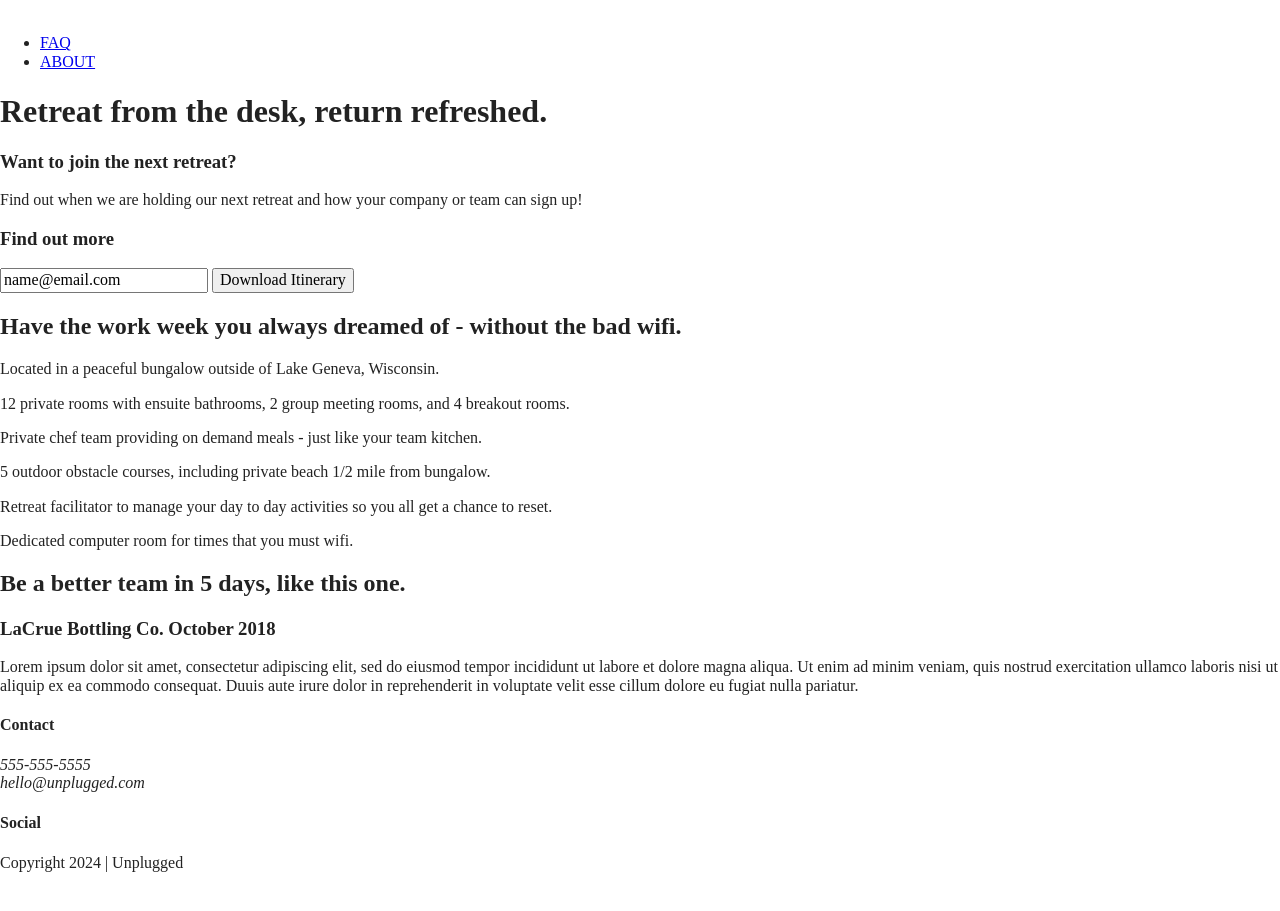
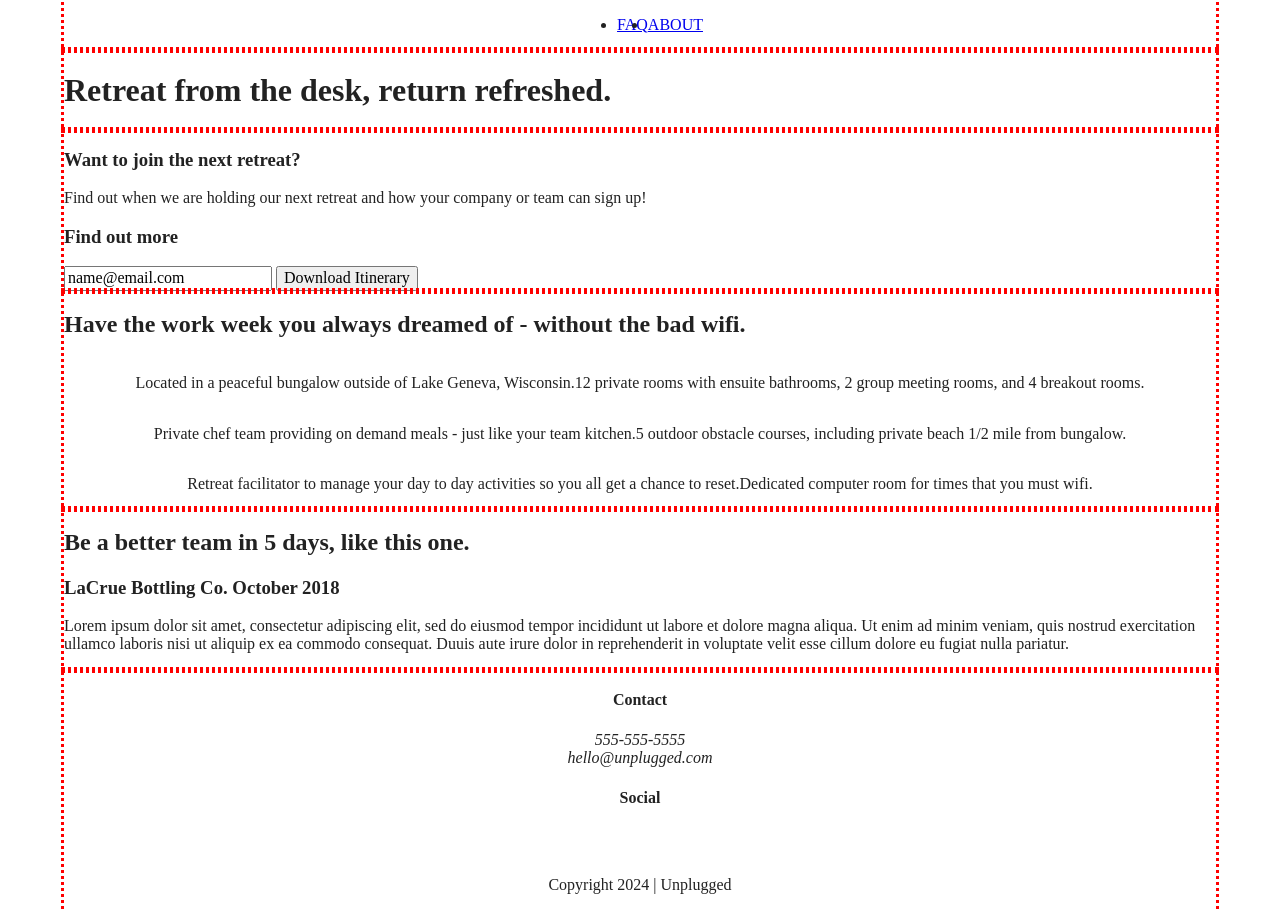
Before and after one commit to Margo-N/unplugged-retreat-website-project, a website built with Parcel: page index.html in a window 1280 px wide. Before the commit the page ends 888 px from the top, so only its background shows below. Built offline with nearby package versions, Linux system fonts and the light colour scheme.

Commit message:
Styled the layout with Flexbox

```diff
--- a/css/main.css
+++ b/css/main.css
@@ -86,7 +86,110 @@ textarea {
 /* ==========================================================================
    Author's custom styles
    ========================================================================== */
+.content-wrapper {
+  outline: 3px dotted red;
+  width: 90%;
+}
 
+/***---Base Header - Footer Styles---***/
+header {
+  display: flex;
+  justify-content: center;
+}
+
+header .content-wrapper {
+  display: flex;
+  justify-content: center;
+  align-items: center;
+  flex-flow: row wrap;
+}
+
+header nav ul {
+  display: flex;
+  justify-content: space-around;
+}
+
+footer {
+  display: flex;
+  flex-direction: column;
+  align-items: center;
+  text-align: center;
+}
+
+footer .social-icons {
+  display: flex;
+  justify-content: space-around;
+  align-items: center;
+}
+
+footer .social-icons p {
+  display: flex;
+  justify-content: center;
+  align-items: center;
+}
+
+/***---Mobile Styles - Homepage---***/
+
+/***Hero Area***/
+
+.hero-area {
+  display: flex;
+  justify-content: center;
+}
+
+/***Aside***/
+
+aside {
+  display: flex;
+  justify-content: center;
+}
+
+/***Features***/
+
+.features {
+  display: flex;
+  justify-content: center;
+}
+
+.features .features-items {
+  display: flex;
+  justify-content: center;
+  align-items: flex-start;
+  flex-flow: row wrap;
+}
+
+/***Reviews***/
+
+.reviews {
+  display: flex;
+  justify-content: center;
+}
+
+/***---About Page---***/
+
+.mission {
+  display: flex;
+  justify-content: center;
+}
+
+.contact-section {
+  display: flex;
+  justify-content: center;
+}
+
+/***---FAQ Page---***/
+
+.faq {
+  display: flex;
+  justify-content: center;
+}
+
+.faq .content-wrapper {
+  display: flex;
+  justify-content: center;
+  align-items: flex-start;
+  flex-flow: row wrap;
+}
 /* ==========================================================================
    Helper classes
    ========================================================================== */
```
